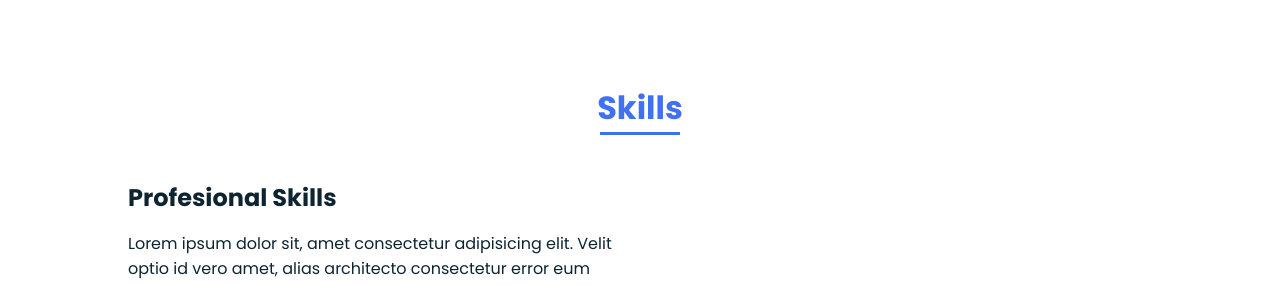
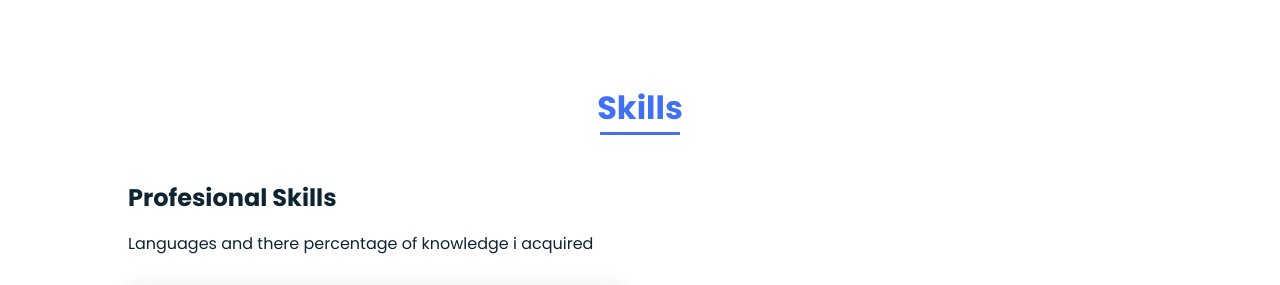
Before and after one commit to chetansharmaaa/chetansharma, a plain HTML site: page index.html in a window 1280 px wide. Shown: the part 1199-1484 px from the top of the page. Drawn offline with nearby package versions, Linux system fonts and the light colour scheme.

Commit message:
language section updated
replaced loream ipsum text

```diff
--- a/index.html
+++ b/index.html
@@ -83,7 +83,7 @@
                 <div class="skills__container bd-grid">
                     <div>
                         <h2 class="skills__subtitle">Profesional Skills</h2>
-                        <p class="skills__text">Lorem ipsum dolor sit, amet consectetur adipisicing elit. Velit optio id vero amet, alias architecto consectetur error eum eaque sit.</p>
+                        <p class="skills__text">Languages and there percentage of knowledge i acquired</p>
                         <div class="skills__data">
                             <div class="skills__names">
                                 <i class='bx bxl-html5 skills__icon'></i>
```
